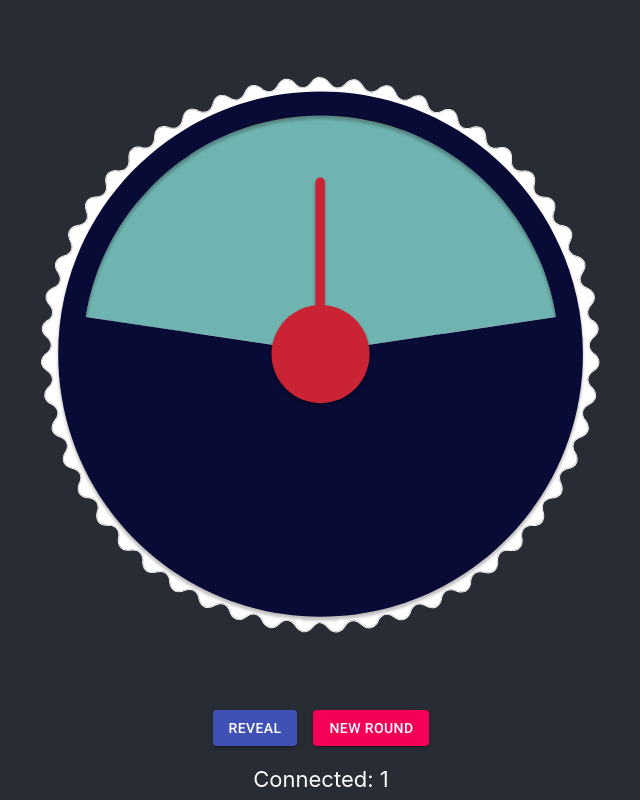
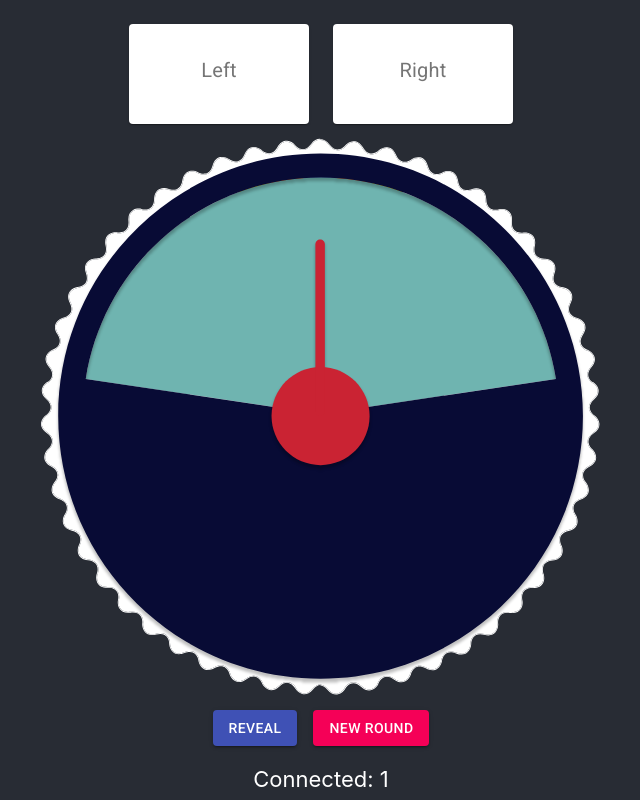
Before and after one commit to heybenchen/wavelength, a React (Create React App) app in the folder client/: page / in a window 1280 px wide. Shown: the whole page, without its empty margins (319-959 px from the left). Built offline with nearby package versions, Linux system fonts and the light colour scheme; no server answers.

Commit message:
Add basic promtp skeleton

```diff
--- a/client/src/components/app/App.tsx
+++ b/client/src/components/app/App.tsx
@@ -1,7 +1,8 @@
 import React, { useState, useEffect } from "react";
+import io from "socket.io-client";
+import "./App.css";
 import Device from "../device/Device";
-import "./App.css";
-import io from "socket.io-client";
+import Prompt from "../prompt/Prompt";
 
 const DEVELOPMENT_PORT = ":9001";
 
@@ -23,6 +24,7 @@ function App() {
 
   return (
     <div className="app">
+      <Prompt/>
       <Device socket={socket} />
       <div className="app__connected__container">
         Connected: {Object.keys(connectedClients).length}
--- /dev/null
+++ b/client/src/components/prompt/Prompt.tsx
@@ -0,0 +1,52 @@
+import {
+  Container,
+  Paper,
+  makeStyles,
+  Card,
+  CardContent,
+  Typography,
+} from "@material-ui/core";
+import React from "react";
+
+const useStyles = makeStyles({
+  root: {
+    display: "flex",
+    justifyContent: "center",
+    alignItems: "center",
+    marginTop: "24px",
+  },
+  card: {
+    display: "flex",
+    height: "100px",
+    width: "180px",
+    justifyContent: "center",
+    alignItems: "center",
+  },
+  cardText: {
+    fontSize: "20px",
+  },
+  spacer: {
+    width: "24px",
+    height: "24px",
+  },
+});
+
+export default function Prompt() {
+  const classes = useStyles();
+
+  return (
+    <Container className={classes.root}>
+      <Card className={classes.card}>
+        <CardContent>
+          <Typography className={classes.cardText} color="textSecondary">Left</Typography>
+        </CardContent>
+      </Card>
+      <div className={classes.spacer}></div>
+      <Card className={classes.card}>
+        <CardContent>
+          <Typography className={classes.cardText} color="textSecondary">Right</Typography>
+        </CardContent>
+      </Card>
+    </Container>
+  );
+}
```
Also changed, not shown: client/src/components/gauge/Gauge.tsx (deleted, +0 -69 lines).
